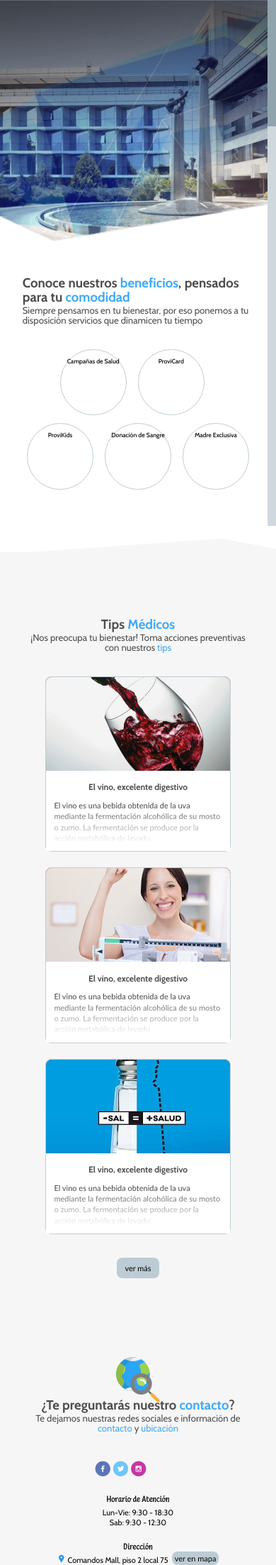
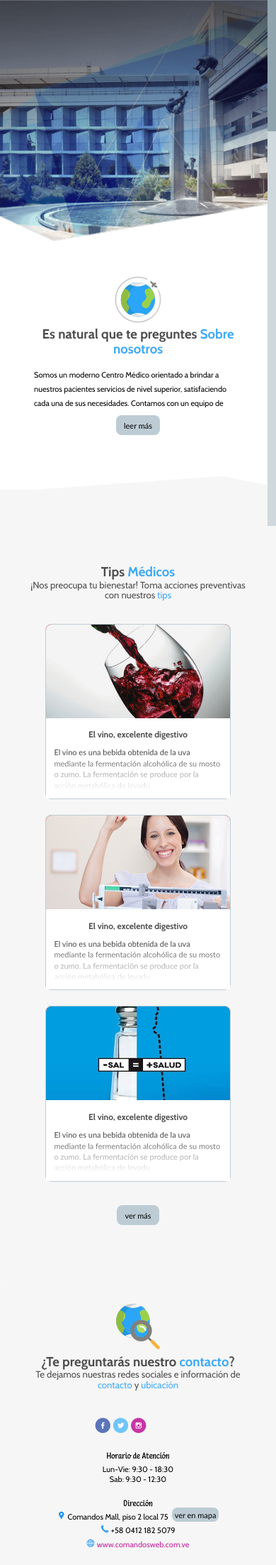
Before and after one commit to 01Comandos/PlantillaHTML, a PHP site: page / in a window 390 px wide. Shown: the part 103-2308 px from the top of the page at 71% size. Run offline with PHP 8.4, Linux system fonts and the light colour scheme; some libraries are stand-ins or nearby versions; some web fonts are replaced.

Commit message:
texto SobreNosotros con media queries

```diff
--- a/css/media-queries.styl
+++ b/css/media-queries.styl
@@ -213,6 +213,9 @@
 		width 95%
 		&-item
 			width 95%
+
+		.textOurs
+			width 90%
 		&-news
 			.item
 				width 48%
--- a/css/style.styl
+++ b/css/style.styl
@@ -406,6 +406,17 @@ textarea
 			strong
 				color azul-corporativo2
 
+	.textOurs
+		width 40em
+		margin -1.5em auto 0 auto
+		p
+			line-height 1.8em
+			height 5em
+			overflow hidden
+
+		.viewMore
+			text-align center
+
 	&-item
 		flex-center()
 		li
@@ -560,13 +571,14 @@ textarea
 	width 100%
 	position relative
 	z-index 3
-	.b-container-title
+	/.b-container-title
 		text-align center
 		position relative
 		z-index 5
 		figure
 			font-size 6em
 			height 0.9em
+			margin-bottom 0.2em
 	/.pestana1
 		position absolute
 		z-index 4
--- a/inc/footer_common.php
+++ b/inc/footer_common.php
@@ -35,6 +35,11 @@
 					$("#form-contacto").fadeToggle('medium')
 				})
 
+				//DETALLES DEL PLAN PARA MOBILE
+			    $(".btn-text").click(function(){
+					$(this).parent().prev().css("height", "auto");
+				})
+
 	    	}
 	    );
 	</script>
--- a/index.php
+++ b/index.php
@@ -30,61 +30,27 @@
 		</ul>
 	</section>
 
-	<!--BENEFICIOS-->
+	<!--SOBRE NOSOTROS-->
 	<section class="b-container">
+		<!--TITULO DE LA SECCION-->
 		<article class="b-container-title">
-			<h2>Conoce nuestros <strong>beneficios</strong>, pensados para tu <strong>comodidad</strong></h2>
-			<h4>Siempre pensamos en tu bienestar, por eso ponemos a tu disposición servicios que dinamicen tu tiempo</h4>
+			<figure>
+				<span class="icon-plantilla_travel"><span class="path1"></span><span class="path2"></span><span class="path3"></span><span class="path4"></span><span class="path5"></span><span class="path6"></span><span class="path7"></span><span class="path8"></span><span class="path9"></span><span class="path10"></span><span class="path11"></span></span>
+			</figure>
+			<h2>Es natural que te preguntes <strong>Sobre nosotros</strong></h2>
 		</article>
 
-		<!--SERVICIOS BENEFICOS-->
-		<ul class="b-container-item">
-			<!--CAMPAÑAS DE SALUD-->
-			<li>
-				<a href="#!">
-					<figure>
-						<span class="icon-ClinicaProvidencia_campanaSalud"><span class="path1"></span><span class="path2"></span><span class="path3"></span><span class="path4"></span><span class="path5"></span><span class="path6"></span><span class="path7"></span><span class="path8"></span><span class="path9"></span><span class="path10"></span><span class="path11"></span><span class="path12"></span><span class="path13"></span><span class="path14"></span><span class="path15"></span><span class="path16"></span><span class="path17"></span><span class="path18"></span></span>
-					</figure>
-					<p>Campañas de Salud</p>
-				</a>
-			</li>
-			<!--PROVICARD-->
-			<li>
-				<a href="#!">
-					<figure>
-						<span class="icon-ClinicaProvidencia_provicard"><span class="path1"></span><span class="path2"></span></span>
-					</figure>
-					<p>ProviCard</p>
-				</a>
-			</li>
-			<!--PROVIKIDS-->
-			<li>
-				<a href="#!">
-					<figure>
-						<span class="icon-ClinicaProvidencia_proviKids"><span class="path1"></span><span class="path2"></span><span class="path3"></span><span class="path4"></span><span class="path5"></span><span class="path6"></span><span class="path7"></span><span class="path8"></span><span class="path9"></span><span class="path10"></span><span class="path11"></span><span class="path12"></span><span class="path13"></span><span class="path14"></span><span class="path15"></span><span class="path16"></span><span class="path17"></span><span class="path18"></span><span class="path19"></span><span class="path20"></span><span class="path21"></span><span class="path22"></span></span>
-					</figure>
-					<p>ProviKids</p>
-				</a>
-			</li>
-			<!--DONACION DE SANGRE-->
-			<li>
-				<a href="#!">
-					<figure>
-						<span class="icon-ClinicaProvidencia_donacionSangre"><span class="path1"></span><span class="path2"></span><span class="path3"></span><span class="path4"></span><span class="path5"></span><span class="path6"></span><span class="path7"></span><span class="path8"></span><span class="path9"></span></span>
-					</figure>
-					<p>Donación de Sangre</p>
-				</a>
-			</li>
-			<!--MADRE EXCLUSIVA-->
-			<li>
-				<a href="#!">
-					<figure>
-						<span class="icon-ClinicaProvidencia_madresExclusivas"><span class="path1"></span><span class="path2"></span><span class="path3"></span><span class="path4"></span><span class="path5"></span><span class="path6"></span><span class="path7"></span><span class="path8"></span><span class="path9"></span><span class="path10"></span><span class="path11"></span><span class="path12"></span><span class="path13"></span><span class="path14"></span></span>
-					</figure>
-					<p>Madre Exclusiva</p>
-				</a>
-			</li>
-		</ul>
+		<!--TEXTO SOBRE NOSOTROS-->
+		<div class="textOurs">
+			<p id="textDetalle">
+				Somos un moderno Centro Médico orientado a brindar a nuestros pacientes servicios de nivel superior, satisfaciendo cada una de sus necesidades. Contamos con un equipo de profesionales altamente capacitados en cada especialidad que son 100% responsables  de cada procedimiento. Siempre estaremos presentes y dispuestos a solucionar cualquier inquietud que tenga tanto presencial, online por medio de nuestro portal, redes sociales o por nuestros números de teléfono
+			</p>
+
+			<div class="viewMore">
+				<a href="#!" class="btn-return btn-text">leer más</a>
+			</div>
+		</div>
+
 	</section>
 
 	<!--TIPS MEDICOS-->
```
Also changed, not shown: css/style.css.
